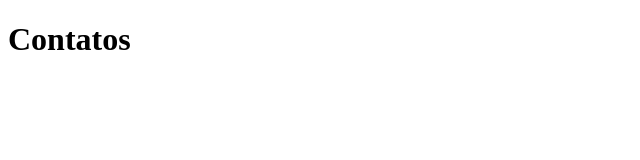
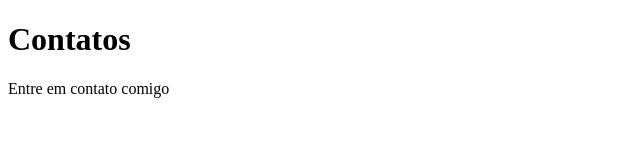
Before and after one commit to iurird/sistema-de-cadastro, a plain HTML site: page contato.html in a window 1280 px wide. Shown: the whole page, without its empty margins (0-640 px from the left). Drawn offline with Linux system fonts and the light colour scheme.

Commit message:
Adicionanando o e-mail de contato

```diff
--- a/contato.html
+++ b/contato.html
@@ -8,5 +8,6 @@
 </head>
 <body>
     <h1>Contatos</h1>
+    <p>Entre em contato comigo</p>
 </body>
 </html>
```
